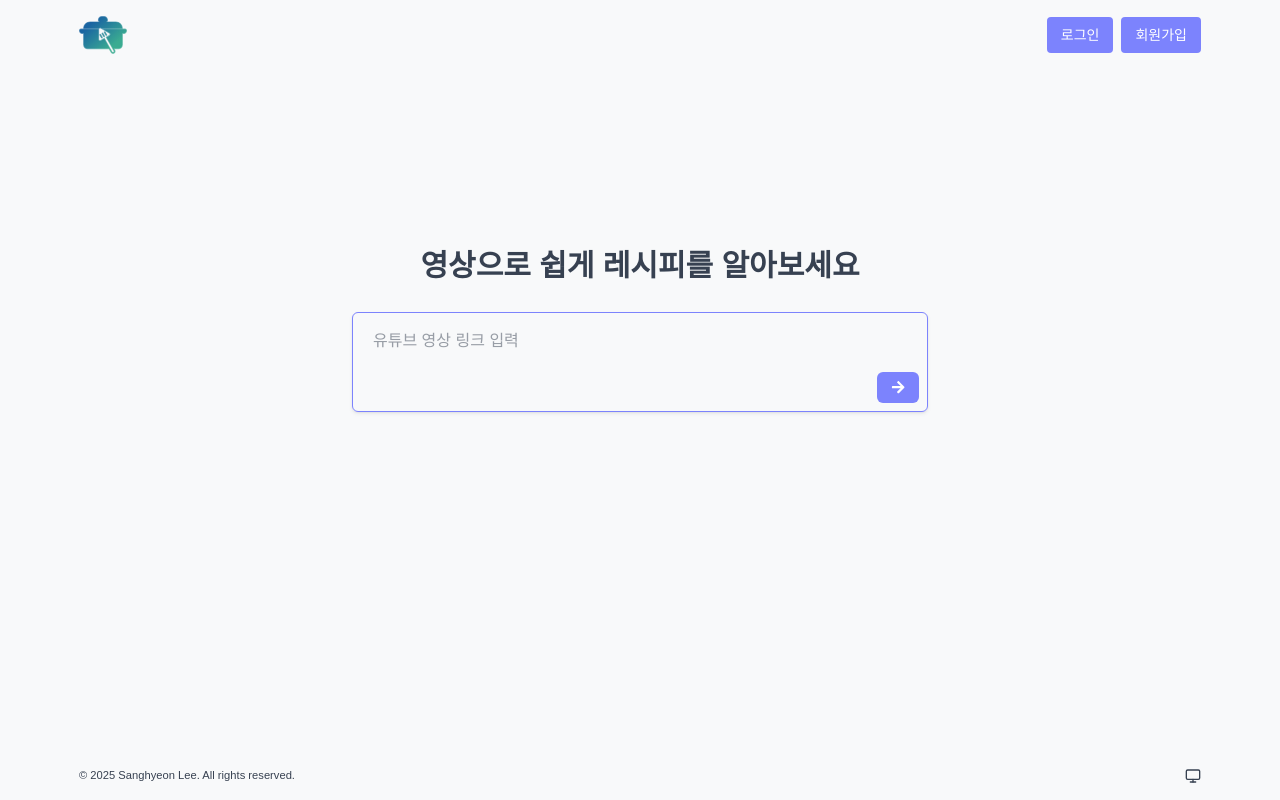
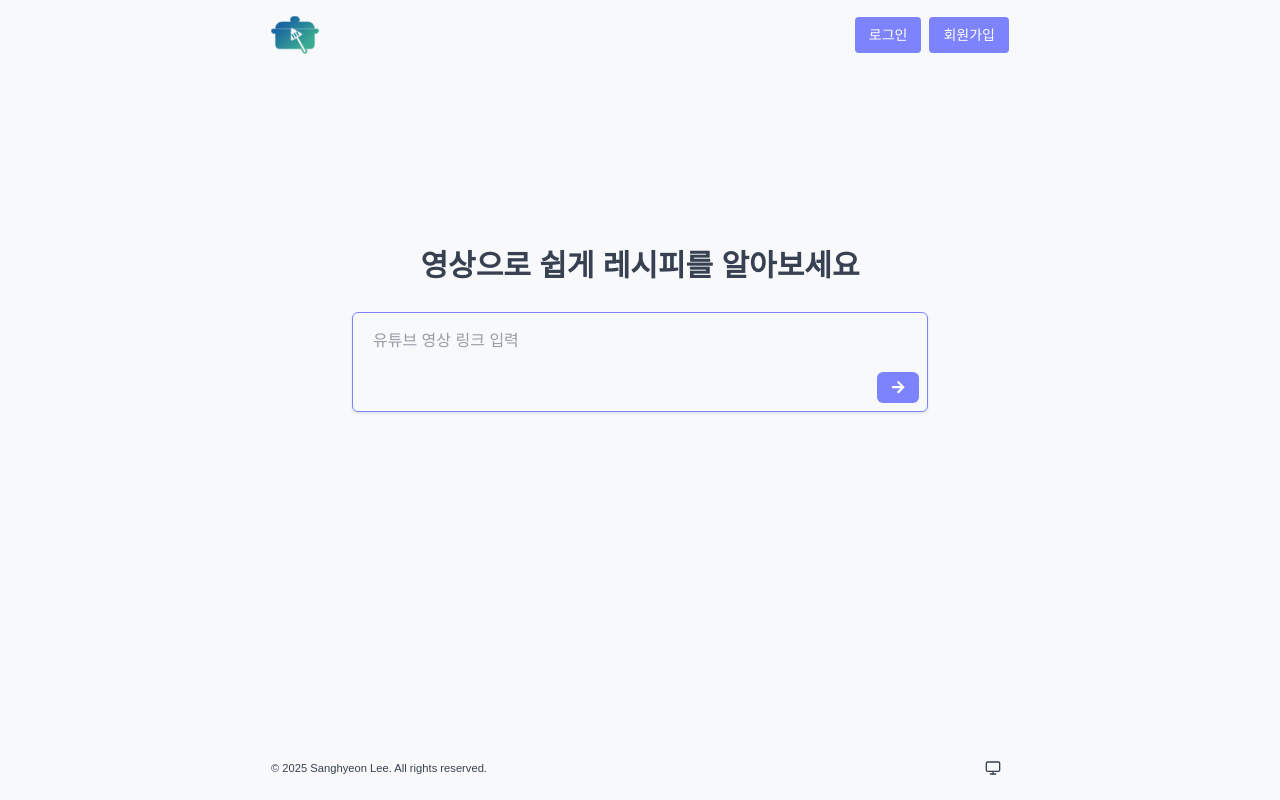
Before and after one commit to DN-Recipick/dn-recipick.github.io, a React (Vite) app: page / in a window 1280 px wide. Built offline with nearby package versions, Linux system fonts and the light colour scheme; no server answers; a web font is replaced by a local one.

Commit message:
style: index.css에서 max-w-6xl을 max-w-3xl로 변경하고 btn-icon 클래스 및 fade-in-up 애니메이션 추가

```diff
--- a/src/styles/index.css
+++ b/src/styles/index.css
@@ -42,7 +42,7 @@
     @apply antialiased;
   }
   #root {
-    @apply min-h-screen mx-auto flex flex-col items-center max-w-6xl;
+    @apply min-h-screen mx-auto flex flex-col items-center max-w-3xl;
   }
   input:-webkit-autofill {
     box-shadow: inset 0 0 0 1000px var(--color-input-bg) !important;
@@ -89,6 +89,9 @@
   .btn-primary {
     @apply bg-[var(--color-primary)] rounded text-white px-3.5 py-2;
   }
+  .btn-icon {
+    @apply hover:bg-[var(--color-bg-hover)] p-1.5 w-8 h-8 rounded-full;
+  }
   .full-page-center {
     @apply flex-1 flex flex-col items-center justify-center h-[55vh] text-center gap-2;
   }
@@ -101,6 +104,20 @@
 }
 
 @layer utilities {
+  @keyframes fade-in-up {
+    0% {
+      opacity: 0;
+      transform: translateY(2.5rem); /* 아래에서 위로 */
+    }
+    100% {
+      opacity: 1;
+      transform: translateY(0);
+    }
+  }
+
+  .animate-fade-in-up {
+    animation: fade-in-up 0.3s ease-out forwards;
+  }
   /* 유틸리티 클래스 정의 우선 순위 가장 낮음*/
   .flex-column {
     @apply flex flex-col;
```
